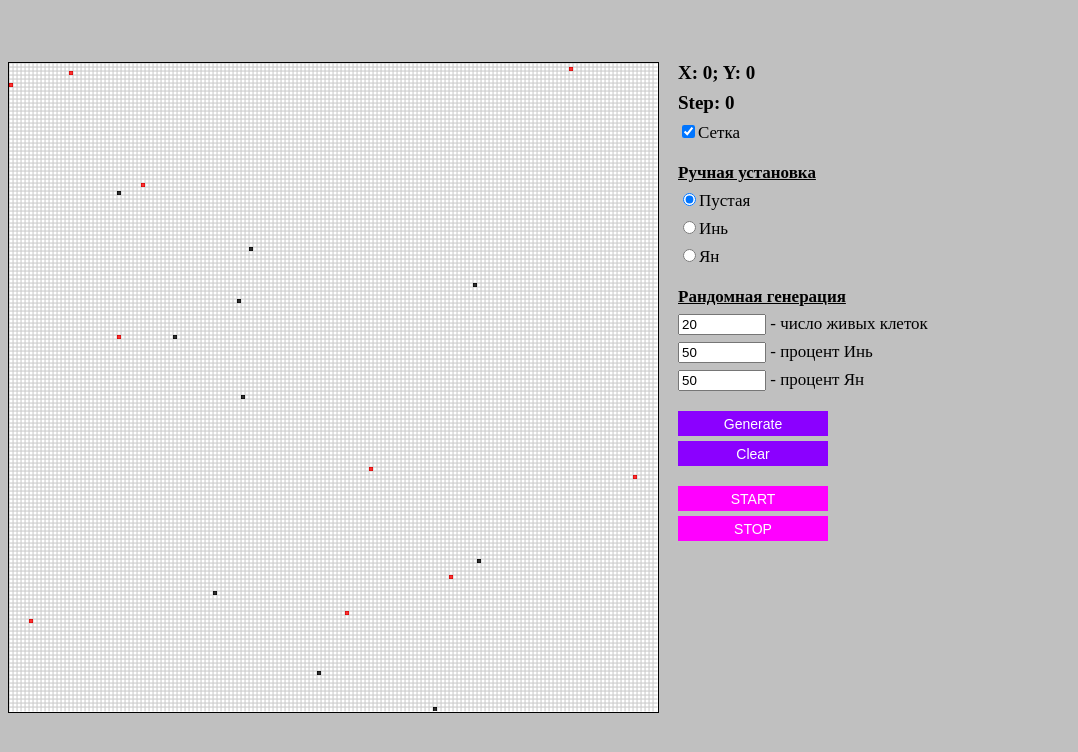
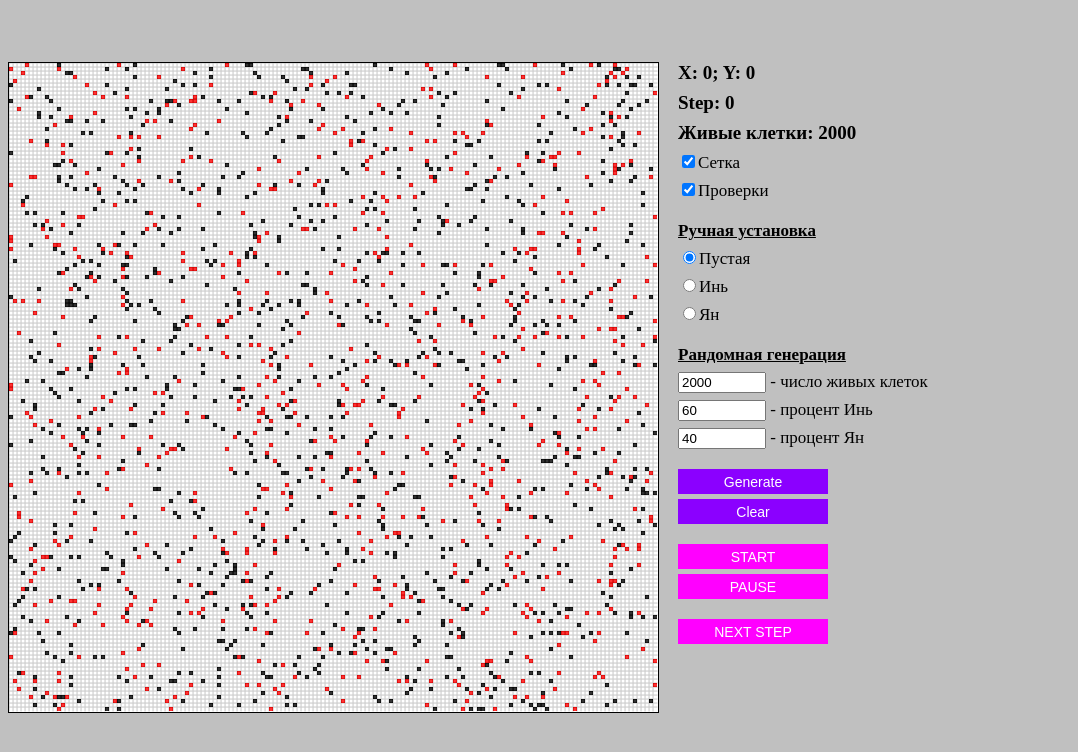
Before and after one commit to MichailSenc/yng-yang, an Electron app: page index.html in a window 950 px wide. Both pictures are taken after a click on the button "Generate". Shown: the whole page, 1078 px wide, since content can reach past the window. Drawn offline with Linux system fonts and the light colour scheme.

Commit message:
All functionality has been transferred to the electron

```diff
--- a/app/main.js
+++ b/app/main.js
@@ -18,6 +18,8 @@ class IngYangGame {
         this.oldPanels = [];
         this.worldHeight = startPanel.panel.length;
         this.count = 0;
+        this.isChecked = document.querySelector("#is_checked").checked;
+        console.log(this.isChecked);
     }
 
     // проверка конфигурации на зацикливание
@@ -97,12 +99,14 @@ class IngYangGame {
             }
         }
         // Чтобы комп не взлетел надо сбросить кэш,
-        if (this.oldPanels.length > 100 && this.count < 6) {
-            this.count++;
-            console.log("refresh!");
-            this.oldPanels = [];
+        if (this.isChecked) {
+            if (this.oldPanels.length > 150 && this.count < 3) {
+                this.count++;
+                console.log("refresh!");
+                this.oldPanels = [];
+            }
+            this.oldPanels.push(this.startPanel.panel);
         }
-        this.oldPanels.push(this.startPanel.panel);
         this.startPanel.panel = newPanel;
     }
 
@@ -180,6 +184,8 @@ class SrartPanel {
 
     // очистить полотно
     clearCanvas() {
+        document.querySelector('#cur_live_count').innerText = 'Живые клетки: 0'
+        document.querySelector('.step_count').innerText = 'Step: 0'
         this.canvas.getContext("2d").clearRect(0, 0, this.canvas.width, this.canvas.height);
     }
 
@@ -400,6 +406,7 @@ function pointsGeneration(startPanel, colors) {
         const percentYin = document.querySelector("#yin_percent"),
             percentYang = document.querySelector("#yang_percent"),
             countAlive = document.querySelector("#count_alive"),
+            curCountAlive = document.querySelector("#cur_live_count"),
             generButton = document.querySelector("#generate_button");
 
         function changePercent(param1, param2) {
@@ -449,6 +456,8 @@ function pointsGeneration(startPanel, colors) {
                 startPanel.putCoordinate({ x, y });
             }
             startPanel.settings.cellType = prevCellType;
+            curCountAlive.innerText = `Живые клетки: ${+countAlive.value}`;
+            document.querySelector('.step_count').innerText = 'Step: 0'
         });
     }
 
@@ -507,7 +516,11 @@ __webpack_require__.r(__webpack_exports__);
 function startGame(startPanel) {
     const startButton = document.querySelector("#start_button"),
         stopButton = document.querySelector("#stop_button"),
+        nextStepButton = document.querySelector("#next_step_button"),
+        generButton = document.querySelector("#generate_button"),
+        clearButton = document.querySelector("#clear_button"),
         dItems = document.querySelectorAll("[data-disalbe]"),
+        curCountAlive = document.querySelector("#cur_live_count"),
         report = document.querySelector(".report"),
         stepCount = document.querySelector(".step_count");
 
@@ -548,6 +561,7 @@ function startGame(startPanel) {
         }
     }
 
+
     stopButton.addEventListener("click", () => {
         if (isStarted && !isPaused) {
             isPaused = true;
@@ -559,6 +573,29 @@ function startGame(startPanel) {
     });
 
     startButton.addEventListener("click", eventStart);
+    nextStepButton.addEventListener("click", () => {
+        if (!isStarted) {
+            isStarted = true;
+            isPaused = true;
+            report.innerText = "";
+            curStep = 0;
+            game = new _calc_yin_yang_points__WEBPACK_IMPORTED_MODULE_0__.default(startPanel);
+            stopButton.innerText = "PAUSE";
+        }
+        start();
+    });
+
+    function stopGame() {
+        isStarted = false;
+        isPaused = false;
+        if (interval) clearInterval(interval);
+        report.innerText = "";
+        curStep = 0;
+        stopButton.innerText = "PAUSE";
+    }
+
+    generButton.addEventListener('click', stopGame);
+    clearButton.addEventListener('click', stopGame);
 
     function stopInterval(message) {
         clearInterval(interval);
@@ -571,6 +608,7 @@ function startGame(startPanel) {
     function start() {
         curStep++;
         let result = game.nextStep();
+        curCountAlive.innerText = `Живые клетки: ${game.getLiveCount()}`;
         if (result) {
             stopInterval(`${result.message}. Количество шагов: ${curStep}`);
         } else if (game.getLiveCount() == 0) {
--- a/css/style.css
+++ b/css/style.css
@@ -22,6 +22,14 @@ canvas {
     font-size: 19px;
     height: 30px;
     width: 150px;
+}
+
+#cur_live_count {
+    display: block;
+    font-weight: bold;
+    font-size: 19px;
+    height: 30px;
+    width: 400px;
 }
 
 .report {
@@ -53,8 +61,13 @@ button {
 }
 
 #start_button,
-#stop_button {
+#stop_button,
+#next_step_button {
     background-color: #ff00ff;
+}
+
+#next_step_button {
+    margin-top: 20px;
 }
 
 .disabled {
@@ -85,11 +98,9 @@ body {
     font-size: 17px;
 }
 
-
 .decor {
     text-decoration: underline;
     margin-bottom: 10px;
-
 }
 
 .top_panel {
--- a/index.html
+++ b/index.html
@@ -16,7 +16,9 @@
             <div class="layer1">
                 <div class="canvas_coordinates">X: 0; Y: 0</div>
                 <div class="step_count">Step: 0</div>
+                <div id="cur_live_count">Живые клетки: 0</div>
                 <p><input type="checkbox" id="grid_checkbox" checked data-disalbe />Сетка</p>
+                <p><input type="checkbox" id="is_checked" checked data-disalbe />Проверки</p>
                 <p class="hidden"><input type="checkbox" id="canvas_checkbox" checked data-disalbe />Полотно</p>
             </div>
             <div class="layer1">
@@ -27,9 +29,9 @@
             </div>
             <div class="layer1">
                 <p class="decor"><b>Рандомная генерация</b></p>
-                <p><input type="number" id="count_alive" value="20" /> - число живых клеток</p>
-                <p><input type="number" id="yin_percent" value="50" /> - процент Инь</p>
-                <p><input type="number" id="yang_percent" value="50" /> - процент Ян</p>
+                <p><input type="number" id="count_alive" value="2000" /> - число живых клеток</p>
+                <p><input type="number" id="yin_percent" value="60" /> - процент Инь</p>
+                <p><input type="number" id="yang_percent" value="40" /> - процент Ян</p>
             </div>
             <div class="layer1">
                 <button id="generate_button" data-disalbe>Generate</button>
@@ -38,12 +40,13 @@
             <div class="layer1" id="buttons">
                 <button id="start_button">START</button>
                 <button id="stop_button">STOP</button>
+                <button id="next_step_button">NEXT STEP</button>
             </div>
         </div>
         <!-- <canvas></canvas> -->
     </body>
-    <script>
-        require('./render.js');
-    </script>
+    <!-- <script>
+        require('render.js');
+    </script> -->
     <script src="./app/main.js"></script>
 </html>
--- a/js/modules/canvas.js
+++ b/js/modules/canvas.js
@@ -12,6 +12,8 @@ class SrartPanel {
 
     // очистить полотно
     clearCanvas() {
+        document.querySelector('#cur_live_count').innerText = 'Живые клетки: 0'
+        document.querySelector('.step_count').innerText = 'Step: 0'
         this.canvas.getContext("2d").clearRect(0, 0, this.canvas.width, this.canvas.height);
     }
 
--- a/js/modules/points-generation.js
+++ b/js/modules/points-generation.js
@@ -10,6 +10,7 @@ function pointsGeneration(startPanel, colors) {
         const percentYin = document.querySelector("#yin_percent"),
             percentYang = document.querySelector("#yang_percent"),
             countAlive = document.querySelector("#count_alive"),
+            curCountAlive = document.querySelector("#cur_live_count"),
             generButton = document.querySelector("#generate_button");
 
         function changePercent(param1, param2) {
@@ -59,6 +60,8 @@ function pointsGeneration(startPanel, colors) {
                 startPanel.putCoordinate({ x, y });
             }
             startPanel.settings.cellType = prevCellType;
+            curCountAlive.innerText = `Живые клетки: ${+countAlive.value}`;
+            document.querySelector('.step_count').innerText = 'Step: 0'
         });
     }
 
--- a/package.json
+++ b/package.json
@@ -18,5 +18,10 @@
   "homepage": "https://github.com/MichailSenc/yng-yang#readme",
   "dependencies": {
     "electron": "^12.0.1"
+  },
+  "devDependencies": {
+    "electron-packager": "^15.2.0",
+    "webpack": "^5.37.1",
+    "webpack-cli": "^4.7.0"
   }
 }
```
Also changed, not shown: js/modules/calc-yin-yang-points.js (+9 -5 lines), js/modules/start-game.js (+29 -0 lines), main.js (+4 -4 lines), 3 other files.
